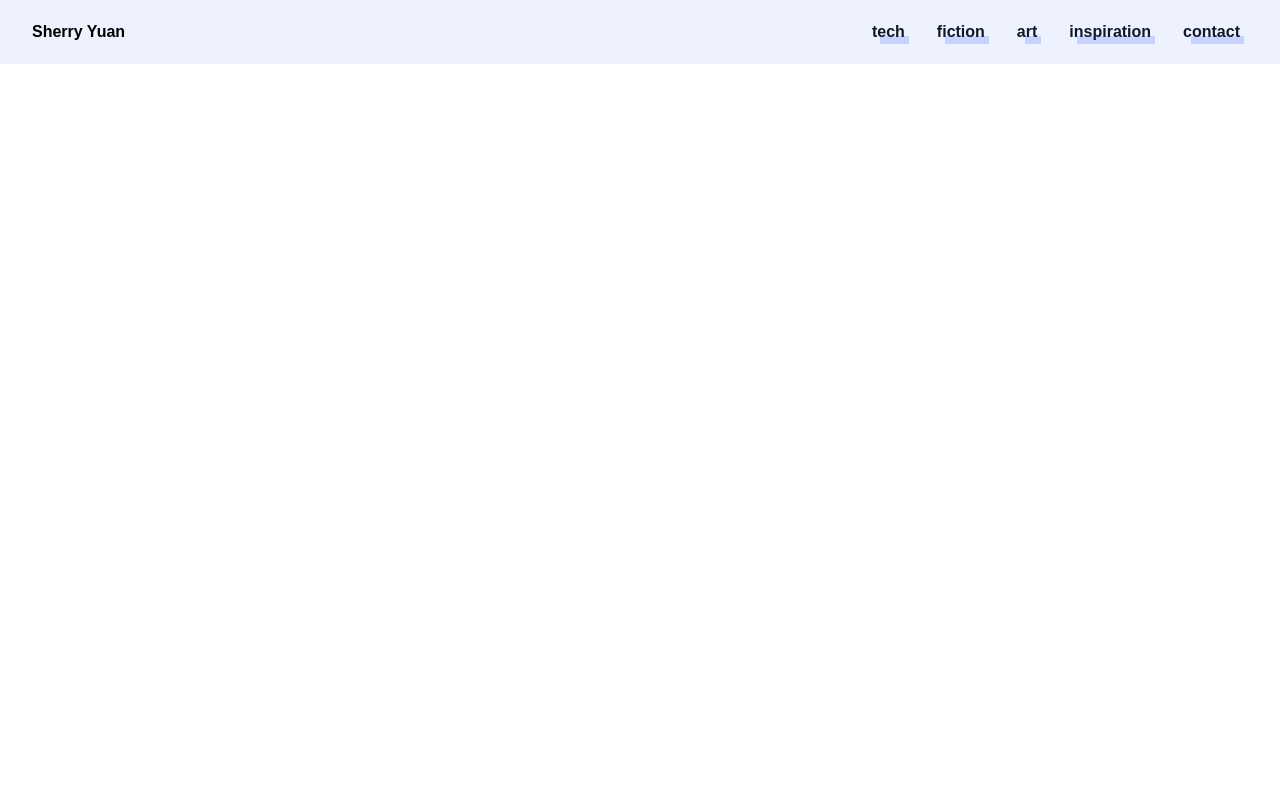
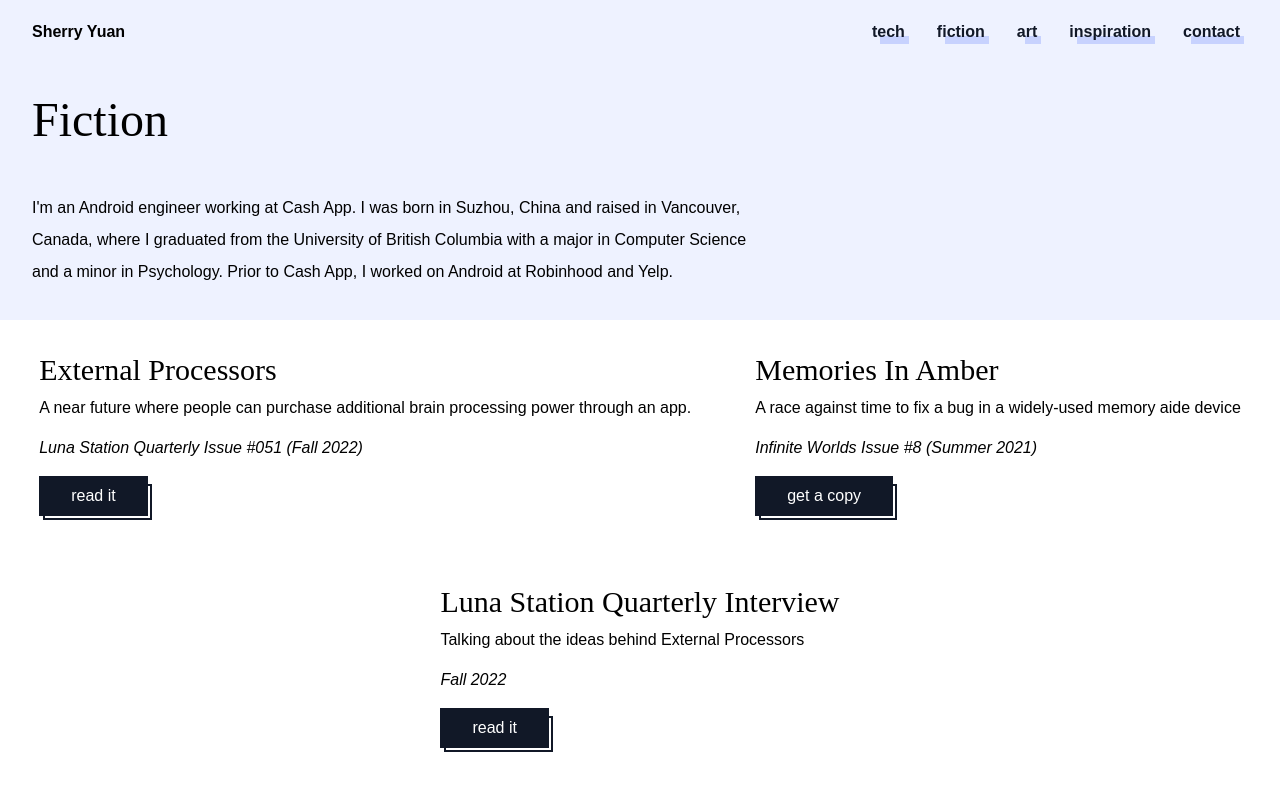
Before and after one commit to frostyshadows/frostyshadows.github.io, a React (Create React App) app: page /fiction in a window 1280 px wide. Shown: the top 790 px of the page. Built offline with nearby package versions, Linux system fonts and the light colour scheme.

Commit message:
add button component

```diff
--- a/package.json
+++ b/package.json
@@ -4,6 +4,7 @@
   "private": true,
   "dependencies": {
     "@headlessui/react": "^1.7.3",
+    "@material-tailwind/react": "^1.2.4",
     "@testing-library/jest-dom": "^5.16.5",
     "@testing-library/react": "^13.4.0",
     "@testing-library/user-event": "^13.5.0",
--- /dev/null
+++ b/src/components/CtaButton.tsx
@@ -0,0 +1,22 @@
+import React from 'react';
+import { Button } from "@material-tailwind/react";
+
+export type CtaButtonModel = {
+  ctaText: string;
+  ctaLink: string;
+  backgroundColor?: string;
+}
+
+export default function CtaButton(model: CtaButtonModel) {
+  return (
+    <div className="inline-block">
+      {/* TODO: handle background color */}
+      <Button className="bg-gray-900 text-white px-8 py-2">
+        <a href={model.ctaLink} target="_blank" rel="noopener noreferrer">
+          {model.ctaText}
+        </a>
+      </Button>
+      <div className="h-9 ml-1 -mr-1 -mt-8 border-2 border-gray-900" />
+    </div>
+  )
+}
--- a/src/components/Navbar.tsx
+++ b/src/components/Navbar.tsx
@@ -10,7 +10,7 @@ const navigation = [
   { name: 'contact', href: '/contact', current: false },
 ]
 
-function classNames(...classes: String[]) {
+function classNames(...classes: string[]) {
   return classes.filter(Boolean).join(' ')
 }
 
--- /dev/null
+++ b/src/components/Tile.tsx
@@ -0,0 +1,32 @@
+import React from 'react';
+import CtaButton, { CtaButtonModel } from './CtaButton';
+
+export type TileModel = {
+  title: string;
+  description: string;
+  timestamp?: string;
+  ctaButton?: CtaButtonModel
+}
+
+export default function Tile(model: TileModel) {
+  return (
+    <div className="inline-block justify-start text-start p-8">
+      <div className="text-3xl font-serif pb-2">
+        <p>{model.title}</p>
+      </div>
+      <p className="w-4/5text-start pb-4">
+        {model.description}
+      </p>
+      {
+        (model.timestamp != null) ?
+          <p className="w-4/5text-start pb-4 italic">
+            {model.timestamp}
+          </p> : null
+      }
+      {
+        (model.ctaButton != null) ?
+          CtaButton(model.ctaButton) : null
+      }
+    </div>
+  )
+}
--- a/src/pages/fiction.tsx
+++ b/src/pages/fiction.tsx
@@ -1,8 +1,76 @@
 import React from 'react';
+import { CtaButtonModel } from '../components/CtaButton';
+import Tile, { TileModel } from '../components/Tile'
+
+let externalProcessorsCta: CtaButtonModel = {
+  ctaText: "read it",
+  ctaLink: "https://lunastationquarterly.com/story/external-processors/",
+}
+let externalProcessors: TileModel = {
+  title: "External Processors",
+  description: "A near future where people can purchase additional brain processing power through an app. ",
+  timestamp: "Luna Station Quarterly Issue #051 (Fall 2022)",
+  ctaButton: externalProcessorsCta,
+}
+let memoriesInAmberCta: CtaButtonModel = {
+  ctaText: "get a copy",
+  ctaLink: "https://www.infiniteworldsmagazine.com/store/p/infinite-worlds-8-direct-edition-pre-order",
+}
+let memoriesInAmber: TileModel = {
+  title: "Memories In Amber",
+  description: "A race against time to fix a bug in a widely-used memory aide device",
+  timestamp: "Infinite Worlds Issue #8 (Summer 2021)",
+  ctaButton: memoriesInAmberCta,
+}
+
+
+let lsqInterviewCta: CtaButtonModel = {
+  ctaText: "read it",
+  ctaLink: "https://lunastationquarterly.com/issue-051-author-interview-sherry-yuan-and-external-processors/",
+}
+let lsqInterview: TileModel = {
+  title: "Luna Station Quarterly Interview",
+  description: "Talking about the ideas behind External Processors",
+  timestamp: "Fall 2022",
+  ctaButton: lsqInterviewCta,
+}
+
+const stories = [
+  externalProcessors,
+  memoriesInAmber,
+  lsqInterview,
+]
+
+
 
 export default function Fiction() {
   return (
-    <div className="bg-white py-12">
+    <div className="bg-white">
+      {FictionHeader()}
+
+      <div className="flex-wrap items-start">
+        {stories.map((story) => (
+          Tile(story)
+        ))
+        }
+      </div>
     </div>
   )
 }
+
+function FictionHeader() {
+  return (
+    <div className="bg-indigo-50 p-8">
+      <div className="flex text-5xl font-serif pb-12">
+        <p>Fiction</p>
+      </div>
+      <p className="w-3/5 flex text-l text-start leading-loose">
+        I'm an Android engineer working at Cash App.
+        I was born in Suzhou, China and raised in Vancouver, Canada,
+        where I graduated from the University of British Columbia with
+        a major in Computer Science and a minor in Psychology.
+        Prior to Cash App, I worked on Android at Robinhood and Yelp.
+      </p>
+    </div>
+  )
+}
--- a/src/pages/tech.tsx
+++ b/src/pages/tech.tsx
@@ -2,7 +2,25 @@ import React from 'react';
 
 export default function Tech() {
   return (
-    <div className="bg-white py-12">
+    <div className="bg-white">
+      {TechHeader()}
     </div>
   )
 }
+
+function TechHeader() {
+  return (
+    <div className="bg-indigo-50 p-8">
+      <div className="flex text-5xl font-serif pb-12">
+        <p>Tech</p>
+      </div>
+      <p className="w-3/5 flex text-l text-start leading-loose">
+        I'm an Android engineer working at Cash App.
+        I was born in Suzhou, China and raised in Vancouver, Canada,
+        where I graduated from the University of British Columbia with
+        a major in Computer Science and a minor in Psychology.
+        Prior to Cash App, I worked on Android at Robinhood and Yelp.
+      </p>
+    </div>
+  )
+}
```
Also changed, not shown: src/components/Header.tsx (deleted, +0 -14 lines), src/pages/home.tsx (line endings or trailing spaces), 1 other file (tests, documents, lock files or other folders).
